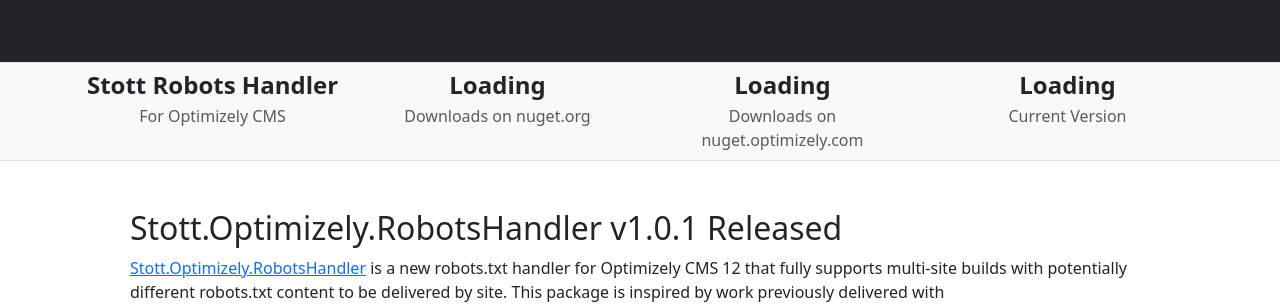
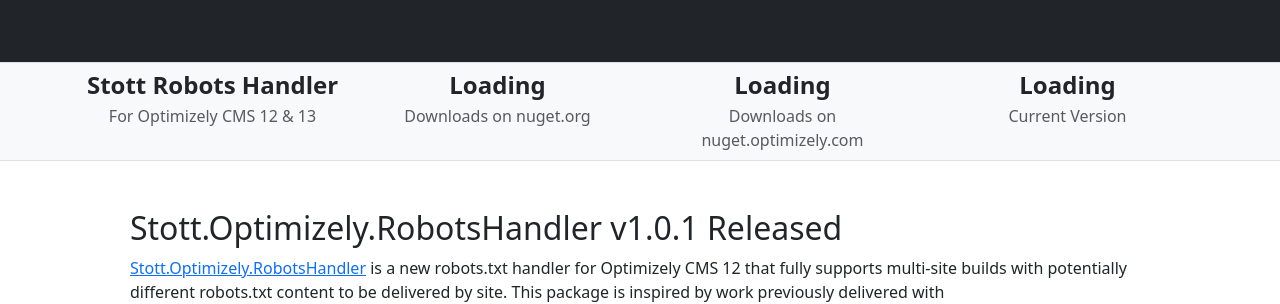
Before and after one commit to GeekInTheNorth/GeekInTheNorth.github.io, a Jekyll site: the page built from _posts/2021-12-15-a-robots-txt-handler-for-optimizely-cms-12.md, in a window 1280 px wide and 900 px high. Shown: the part 306-610 px from the top of the window. Built offline with Jekyll 4.4.1, drawn with Linux system fonts in a browser that asks for light colours.

Commit message:
Update  labels on add on pages

```diff
--- a/_includes/stottrobotshandler.html
+++ b/_includes/stottrobotshandler.html
@@ -6,7 +6,7 @@
         <div class="row text-center">
             <div class="col-12 col-md-6 col-lg-3 my-2">
                 <div class="h4 fw-bold text-dark mb-1">Stott Robots Handler</div>
-                <div class="text-muted">For Optimizely CMS</div>
+                <div class="text-muted">For Optimizely CMS 12 & 13</div>
             </div>
             <div class="col-12 col-md-6 col-lg-3 my-2">
                 <div class="h4 fw-bold text-dark mb-1" data-nuget-downloads>Loading</div>
--- a/_includes/stottsecurity.html
+++ b/_includes/stottsecurity.html
@@ -6,7 +6,7 @@
         <div class="row text-center">
             <div class="col-12 col-md-6 col-lg-3 my-2">
                 <div class="h4 fw-bold text-dark mb-1">Stott Security</div>
-                <div class="text-muted">For Optimizely CMS</div>
+                <div class="text-muted">For Optimizely CMS 12 & 13</div>
             </div>
             <div class="col-12 col-md-6 col-lg-3 my-2">
                 <div class="h4 fw-bold text-dark mb-1" data-nuget-downloads>Loading</div>
```
